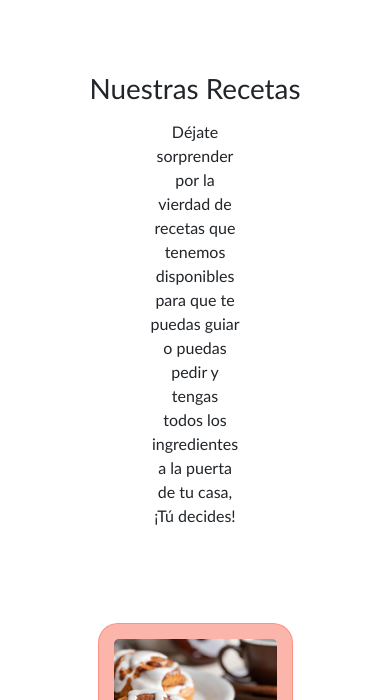
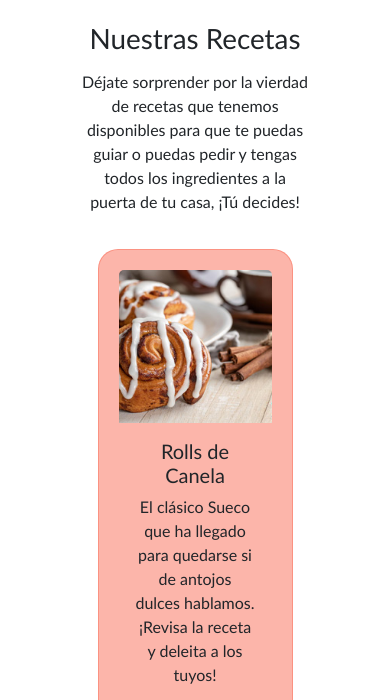
Before and after one commit to VaniMoreno/preentrega-03-moreno, a website: page pages/recetario.html in a window 390 px wide. Shown: the part 124-824 px from the top of the page. Drawn offline with nearby package versions, Linux system fonts and the light colour scheme.

Commit message:
media queries agregadas a recetas

```diff
--- a/scss/pages/_recetas.scss
+++ b/scss/pages/_recetas.scss
@@ -7,6 +7,19 @@
             flex-wrap: wrap;
             justify-content: center;
             margin-top: 80px;
+
+            @include tablet{
+                display: flex;
+                flex-wrap: wrap;
+                justify-content: center;
+                margin-top: 60px;
+            }
+            @include mobile {
+                display: flex;
+                flex-wrap: wrap;
+                justify-content: center;
+                margin-top: 30px;
+            }
         }
         .descripcion-recetas{
             display: flex;
@@ -15,6 +28,23 @@
             padding-left: 150px;
             padding-right: 150px;
             text-align: center;
+
+            @include tablet {
+                display: flex;
+                justify-content: center;
+                margin-top: 15px;
+                padding-left: 90px;
+                padding-right: 90px;
+                text-align: center;
+            }
+            @include mobile {
+                display: flex;
+                justify-content: center;
+                margin-top: 15px;
+                padding-left: 80px;
+                padding-right: 80px;
+                text-align: center;
+            }
         }
     }
     .recetas{
@@ -25,6 +55,19 @@
         animation-name: animation;
         animation-duration: 2s;
         animation-timing-function: ease-out;
+
+        @include tablet {
+            margin-top: 40px;
+            display: flex;
+            justify-content:center;
+            flex-wrap: wrap;
+        }
+        @include mobile{
+            margin-top: 20px;
+            display: flex;
+            justify-content:center;
+            flex-wrap: wrap;
+        }
     }
 
     @keyframes animation {
@@ -52,5 +95,24 @@
             background-color: rgba(249, 114, 93, 0.523);
             box-shadow: 15px;
 
+            @include tablet {
+                margin: 15px;
+                padding: 15px;
+                text-align: center;
+                border-radius: 20px;
+                border-color: rgba(249, 114, 93, 0.523);
+                background-color: rgba(249, 114, 93, 0.523);
+                box-shadow: 15px;
+            }
+            @include mobile {
+                margin: 15px;
+                padding: 20px;
+                text-align: center;
+                border-radius: 20px;
+                border-color: rgba(249, 114, 93, 0.523);
+                background-color: rgba(249, 114, 93, 0.523);
+                box-shadow: 15px;
+            }
+
         }
     }
```
Also changed, not shown: css/estilos.css.
